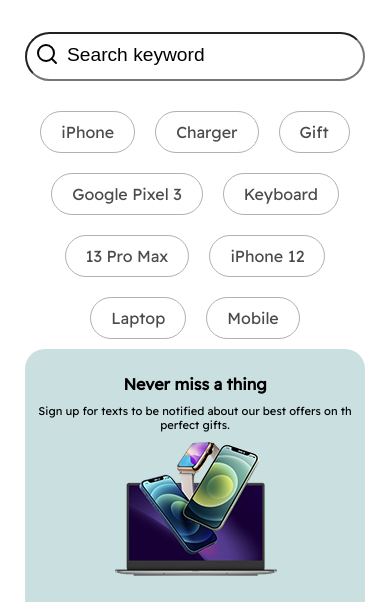
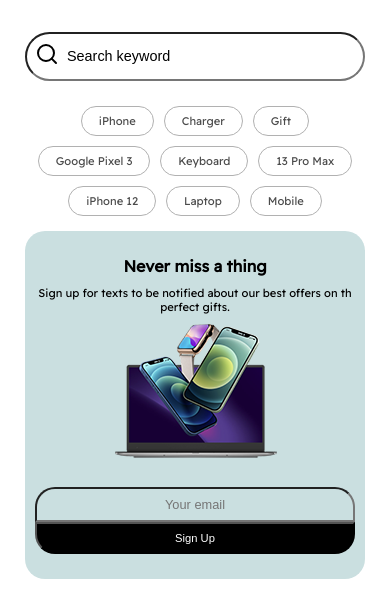
Before and after one commit to calvinkenn/Digital-Room, a plain HTML site: page index.html in a window 390 px wide. Shown: the part 6101-6703 px from the top of the page. Drawn offline with Linux system fonts and the light colour scheme.

Commit message:
Search Update

```diff
--- a/style.css
+++ b/style.css
@@ -875,7 +875,7 @@
 
 .suggestions {
     max-width: 750px;
-    margin: auto;
+    margin: 10px auto;
     display: flex;
     flex-wrap: wrap;
     justify-content: center;
@@ -897,6 +897,18 @@
 @media screen and (max-width: 800px) {
     .see-all {
         font-size: .8rem;
+    }
+
+    .suggestions button {
+        padding: 7px 17px;
+        margin: 5px;
+        font-size: .7rem;
+    }
+
+    .input-field::placeholder {
+        padding-left: 25px;
+        font-size: .9rem;
+        color: black;
     }
 }
 
```
